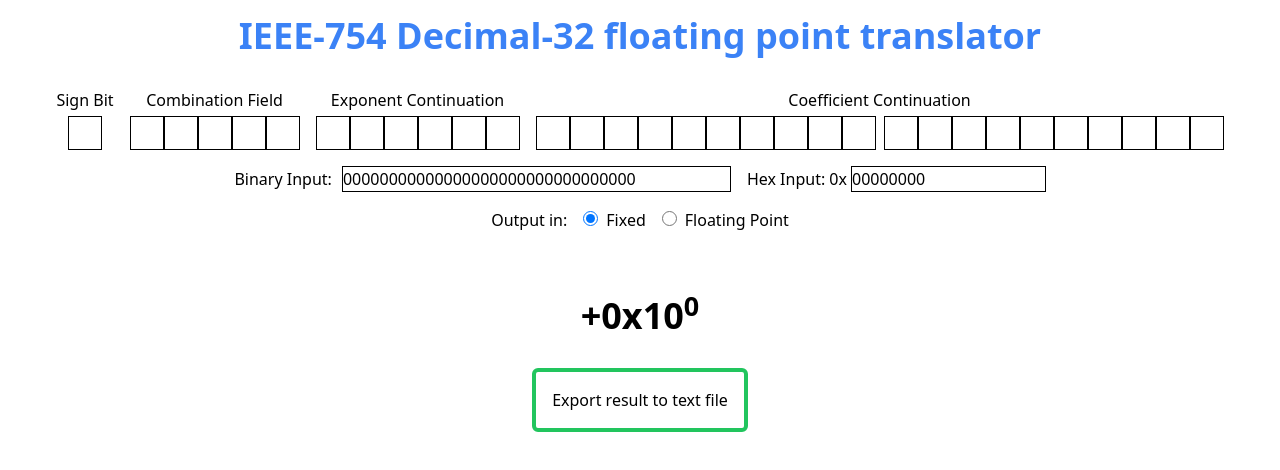
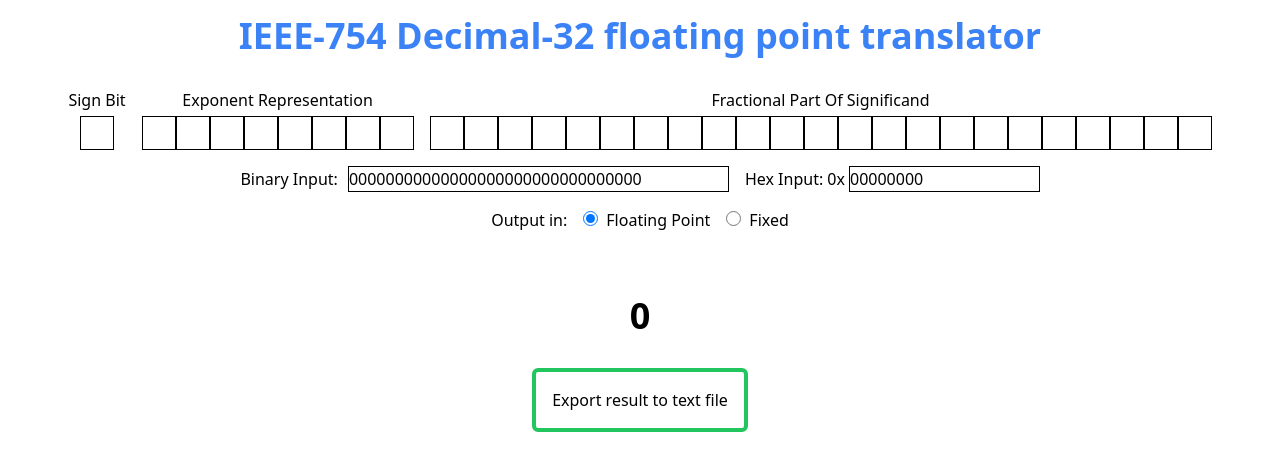
Before and after one commit to NobleTheNoble/CSARCH2_Group4, an Angular app: page / in a window 1280 px wide. Shown: the top 470 px of the page. Built offline with nearby package versions, Linux system fonts and the light colour scheme.

Commit message:
change to binary 32 fp translator

```diff
--- a/src/app/app.component.html
+++ b/src/app/app.component.html
@@ -10,29 +10,33 @@
 
 	<div class="flex gap-4">
 		Output in:
+		<span><input type="radio" name="output_type" value="floatingpoint" [(ngModel)]="output_type" class="mr-2">Floating Point</span>
 		<span><input type="radio" name="output_type" value="fixed" [(ngModel)]="output_type" class="mr-2">Fixed</span>
-		<span><input type="radio" name="output_type" value="floatingpoint" [(ngModel)]="output_type" class="mr-2">Floating Point</span>
+
 	</div>
 
 
 
-	<div class="flex gap-8" *ngIf="!flag_infinity && !flag_NaN">
-		<div *ngIf="output_type === 'fixed'" class="font-bold text-4xl mt-16">
-			<span>{{sign}}{{full_decimal_value1}}x10<sup>{{exponent1}}</sup></span>
+	<div class="flex gap-8">
+		<div *ngIf="output_type === 'floatingpoint'" class="font-bold text-4xl mt-16">
+			<span>{{floating_point_decimal_value}}</span>
 		</div>
 
-		<div *ngIf="output_type === 'floatingpoint'" class="font-bold text-4xl mt-16">
-			<span>{{sign}}{{full_decimal_value2}}x10<sup>{{exponent2}}</sup></span>
+		<div *ngIf="output_type === 'fixed'" class="font-bold text-4xl mt-16">
+			<span>{{fixed_decimal_value}}</span>
 		</div>
+
 	</div>
 
+	<!--
 	<div *ngIf="flag_NaN || flag_infinity" class="text-4xl mt-16 w-2/3">
 		<span *ngIf="flag_NaN">Combination field has a value of [1, 1, 1, 1, 1]: therefore the value is NaN</span>
 		<span *ngIf="flag_infinity">Combination field has a value of [1, 1, 1, 1, 0]: therefore the value is {{sign == "+" ? "Positive" : "Negative"}} Infinity</span>
 	</div>
+	-->
 
 	<div class="mt-8">
-		<button (click)="save_output()" class="p-4 border-4 rounded-md border-green-500">Export result to text file</button>
+		<button (click)="saveoutput()" class="p-4 border-4 rounded-md border-green-500">Export result to text file</button>
 	</div>
 
 
--- a/src/app/app.component.ts
+++ b/src/app/app.component.ts
@@ -1,181 +1,120 @@
 import { ThisReceiver } from '@angular/compiler';
 import { Component } from '@angular/core';
+import { count } from 'rxjs';
 
 @Component({
 	selector: 'app-root',
 	templateUrl: './app.component.html',
 	styleUrls: ['./app.component.css']
 })
+
 export class AppComponent {
   	title = 'group4arch2';
 	bits: number[] = []
 	errormessage = ""
+	output_type = "floatingpoint"
 
-	output_type = "fixed"
+	//er_indices = [1, 2, 3, 4, 5, 6, 7, 8]
+	//fp_indices = [9, 10, 11, 12, 13, 14, 15, 16, 17, 18, 19, 20, 21, 22, 23, 24, 25, 26, 27, 28, 29, 30, 31]
 
-	sign = '+'
-	most_significant_digit = "0"
-	decimalvalue1 = "000"
-	decimalvalue2 = "000"
-	exponent = "0"
+	flag = ""
+	sign = ""
+	_1f = ""
+	//output in floatingpoint...
+	exponent: any
+	decimal_value: number = 0
+	fixed_decimal_value: any = 0
+	floating_point_decimal_value : any = 0
 
-	full_decimal_value1 = 0
-	exponent1 = 0
-
-	flag_infinity = false
-	flag_NaN = false
-
-	full_decimal_value2 = 0
-	exponent2 = 0
+	mantissa: number = 0
 
 	setvalues(){
-		if (this.bits[1] && this.bits[2] && this.bits[3] && this.bits[4] && this.bits[5]){
-			this.flag_infinity = false
-			this.flag_NaN = true
+
+		if(parseInt(this.bits.slice(1, 9).join(''), 2) == 0 && parseInt(this.bits.slice(9, 32).join(''), 2) == 0){
+			this.flag = "zero"
+			this.fixed_decimal_value = 0
+			this.floating_point_decimal_value = 0
+			return
 		}
-		else if(this.bits[1] && this.bits[2] && this.bits[3] && this.bits[4]){
-			this.flag_NaN = false
-			this.flag_infinity = true
-			this.sign = !this.bits[0] ? "+" : "-"
-		}else{
 
-			this.flag_NaN = false
-			this.flag_infinity = false
+		// sNaN
+		if (parseInt(this.bits.slice(1, 9).join(''), 2) == 255 && this.bits[9] == 0 && this.bits[10] == 1 ){
+			this.flag = "sNaN"
+			this.sign = ""
+			this.fixed_decimal_value = "sNaN"
+			this.floating_point_decimal_value = "sNaN"
+			return
+		}
 
-			//get values as string
-			this.sign = !this.bits[0] ? "+" : "-"
-			this.set_most_significant_digit()
-			this.set_exponent()
-			this.decimalvalue1 = this.densely_packed_bcd_to_decimal(this.bits.slice(12, 22)).join('')
-			this.decimalvalue2 = this.densely_packed_bcd_to_decimal(this.bits.slice(22, 32)).join('')
+		// qNaN
+		if (parseInt(this.bits.slice(1, 9).join(''), 2) == 255 && this.bits[9] == 1){
+			this.flag = "qNaN"
+			this.sign = ""
+			this.fixed_decimal_value = "qNaN"
+			this.floating_point_decimal_value = "qNaN"
+			return
+		}
 
 
-			//first type
-			this.full_decimal_value1 = parseInt(this.most_significant_digit.concat(this.decimalvalue1.concat(this.decimalvalue2)))
-			this.exponent1 = parseInt(this.exponent)
+		//infinity test case
+		if (parseInt(this.bits.slice(1, 9).join(''), 2) == 255){
+			this.flag = "infinity"
+			this.fixed_decimal_value = this.bits[0] == 1 ? "-Infinity" : "+Infinity"
+			this.floating_point_decimal_value = this.bits[0] == 1 ? "-Infinity" : "+Infinity"
+			return
+		}
 
-			//second type
-			let dec_value_string = this.full_decimal_value1.toString()
-			console.log(dec_value_string)
-			dec_value_string = [...dec_value_string[0], ".", ...dec_value_string.slice(1)].join('')
-			console.log(dec_value_string)
-			this.full_decimal_value2 = parseFloat(dec_value_string)
-			this.exponent2 = Number(this.exponent1) + (this.full_decimal_value1.toString().length - 1)
+		this.flag = ""
 
-			while(this.full_decimal_value2 > 10){
-				this.full_decimal_value2 /= 10
-				this.exponent2++
-			}
+		this.exponent = (parseInt(this.bits.slice(1, 9).join(''), 2) - 127).toString(10)
+		this.decimal_value = 0
+
+		this.bits.slice(9,32).forEach((value, index) =>{
+			this.decimal_value += Math.pow(2, (index + 1) * -1) * value
+			//
+			//console.log(this.decimal_value, (index + 1) * -1, Math.pow(2, (index + 1) * -1))
+		})
+
+		this.mantissa = this.decimal_value
+
+		if (parseInt(this.bits.slice(1, 9).join(''), 2) == 0){
+			this.decimal_value = (this.decimal_value) * Math.pow(2, -126)
+		}else{
+			this.decimal_value = (1 + this.decimal_value) * Math.pow(2, this.exponent)
+		}
+		this.decimal_value = this.bits[0] == 1 ? this.decimal_value * -1 : this.decimal_value * 1
+		this.fixed_decimal_value = this.decimal_value
+		this.floating_point_decimal_value = this.decimal_value.toExponential()
+
+	}
+
+	saveoutput(){
 
 
-		}
-	}
+		let file_text: outputfile = {
+			"input" : {
+				"sign bit" : this.bits[0],
+				"exponent" : this.bits.slice(1, 9).join(''),
+				"mantissa" : this.bits.slice(9,32).join('')
+			},
 
-	set_exponent = () => {
-		let exp_bin = []
-
-		exp_bin = !this.bits[1] ? [this.bits[1],this.bits[2]] : [this.bits[3], this.bits[4]]
-		this.exponent = (parseInt(exp_bin.concat(this.bits.slice(6, 12)).join(''), 2) - 101).toString(10)
-	}
-
-	set_most_significant_digit = () => {
-		let msd_bin = []
-
-		if(!this.bits[1]){
-			msd_bin = [0, this.bits[3], this.bits[4], this.bits[5]]
-		}
-		else{
-			msd_bin = [1, 0, 0, this.bits[5]]
 		}
 
-		this.most_significant_digit = parseInt(msd_bin.join(''), 2).toString(10)
-	}
 
-	densely_packed_bcd_to_decimal = (bin: number[]) => {
-		return this.G(
-			bin[0],
-			bin[1],
-			bin[2],
-			bin[3],
-			bin[4],
-			bin[5],
-			bin[6],
-			bin[7],
-			bin[8],
-			bin[9],
-		)
-	}
 
-	G(a:number,b:number,c:number,d:number,e:number,f:number,g:number,h:number,i:number,j:number) {
-		if (!g) return [a*4+b*2+c,d*4+e*2+f,h*4+i*2+j];
-		else if (g && !h && !i) return [a*4+b*2+c,d*4+e*2+f,8+j];
-		else if (g &&!h &&i) return [a*4+b*2+c,8+f,d*4+e*2+j];
-		else if (g && h && !i) return [8+c,d*4+e*2+f,a*4+b*2+j];
-		else if (!d && !e && g && h && i) return [8+c,8+f,a*4+b*2+j];
-		else if (!d && e && g && h && i) return [8+c,a*4+b*2+f,8+j];
-		else if (d && !e && g && h && i) return [a*4+b*2+c,8+f,8+j];
-		else if (d && e && g && h && i) return [8+c,8+f,8+j];
-		return [0,0,0]
-	}
-
-	recieve_error(message: any){
-		this.errormessage = message
-	}
-
-	save_output(){
-		//https://stackoverflow.com/questions/19327749/javascript-blob-filename-without-link/19328891#19328891
-		let file_text!: object
-
-		let section1 = {
-			"sign bit" : this.bits[0].toString(),
-			"combination field" : this.bits.slice(1, 6).join(''),
-			"exponent continuation" : this.bits.slice(6, 12).join(''),
-			"coefficient continuation 1" : this.bits.slice(12, 22).join(''),
-			"coefficient continuation 2" : this.bits.slice(22, 32).join(''),
+		if (this.flag != ""){
+			file_text['flag'] = this.flag
+			file_text['value'] = this.fixed_decimal_value
+		}else{
+			file_text['conversions'] = {
+				"exponent in decimal (with -127)" : this.exponent,
+				"mantissa in decimal" : this.mantissa,
+				"fixed decimal value" :  this.fixed_decimal_value,
+				"floating point decimal value" : this.floating_point_decimal_value
+			}
 		}
 
-		if (this.flag_infinity){
-			let section2 = {
-				"is infinity" : this.flag_infinity,
-				"answer" : [this.bits[0] == 1 ? "negative" : "positive", "infinity"].join(' ')
-			}
 
-			file_text = {
-				"input" : section1,
-				"answer" : section2
-			}
-		}
-		else if(this.flag_NaN){
-			let section2 = {
-				"is NaN" : this.flag_NaN,
-				"answer" : "NaN"
-			}
-
-			file_text = {
-				"input" : section1,
-				"answer" : section2
-			}
-		}
-		else{
-			let section2 = {
-				"coefficient continuation 1 in decimal" : this.decimalvalue1,
-				"coefficient continuation 2 in decimal" : this.decimalvalue2,
-				"most significant digit" : this.most_significant_digit,
-				"exponent if using fixed notation" : this.exponent1.toString(),
-				"exponent if using floating point notation" : this.exponent2.toString()
-			}
-
-			let section3 = {
-				"answer in fixed notation" : [this.sign,this.full_decimal_value1,"x10^",this.exponent1].join(''),
-				"answer in floating point notation" : [this.sign,this.full_decimal_value2,"x10^",this.exponent2].join('')
-			}
-
-			file_text = {
-				"input" : section1,
-				"conversions" : section2,
-				"answer" : section3
-			}
-		}
 
 
 		let file = new Blob([JSON.stringify(file_text, null, 2)], {type : ".txt"})
@@ -192,6 +131,10 @@ export class AppComponent {
         }, 0);
 	}
 
+	recieve_error(message: any){
+		this.errormessage = message
+	}
+
 	constructor(){
 		this.bits = []
 		for(let i=0; i < 32; i++) this.bits.push(0)
@@ -202,3 +145,7 @@ export class AppComponent {
 
 	}
 }
+
+export interface outputfile{
+	[key: string] : any
+}
--- a/src/app/input/input.component.html
+++ b/src/app/input/input.component.html
@@ -9,39 +9,23 @@
         </div>
 
         <div class="flex flex-col items-center">
-            <p>Combination Field</p>
+            <p>Exponent Representation</p>
             <div class="flex mt-1">
-                <button *ngFor="let item of cf_indices; let i = index"
-                [ngStyle]="{'background-color': bits[cf_indices[i]] == 1 ? 'rgba(34, 197, 94)' : 'white'}"
-                (click)="bits[cf_indices[i]] = bits[cf_indices[i]] == 0 ? 1 : 0; update()">
-                </button>
-            </div>
-        </div>
-
-        <div class="flex flex-col items-center">
-            <p>Exponent Continuation</p>
-            <div class="flex mt-1">
-                <button *ngFor="let item of ec_indices; let i = index"
-                [ngStyle]="{'background-color': bits[ec_indices[i]] == 1 ? 'rgba(34, 197, 94)' : 'white'}"
-                (click)="bits[ec_indices[i]] = bits[ec_indices[i]] == 0 ? 1 : 0; update()">
+                <button *ngFor="let item of er_indices; let i = index"
+                [ngStyle]="{'background-color': bits[er_indices[i]] == 1 ? 'rgba(34, 197, 94)' : 'white'}"
+                (click)="bits[er_indices[i]] = bits[er_indices[i]] == 0 ? 1 : 0; update()">
                 </button>
             </div>
         </div>
 
 
         <div class="flex flex-col items-center">
-            <p>Coefficient Continuation</p>
+            <p>Fractional Part Of Significand</p>
             <div class="flex gap-1 mt-1">
                 <div class="flex">
-                    <button *ngFor="let item of cc_indices_1; let i = index"
-                    [ngStyle]="{'background-color': bits[cc_indices_1[i]] == 1 ? 'rgba(34, 197, 94)' : 'white'}"
-                    (click)="bits[cc_indices_1[i]] = bits[cc_indices_1[i]] == 0 ? 1 : 0; update()">
-                    </button>
-                </div>
-                <div class="flex ml-1">
-                    <button *ngFor="let item of cc_indices_2; let i = index"
-                    [ngStyle]="{'background-color': bits[cc_indices_2[i]] == 1 ? 'rgba(34, 197, 94)' : 'white'}"
-                    (click)="bits[cc_indices_2[i]] = bits[cc_indices_2[i]] == 0 ? 1 : 0; update()">
+                    <button *ngFor="let item of fp_indices; let i = index"
+                    [ngStyle]="{'background-color': bits[fp_indices[i]] == 1 ? 'rgba(34, 197, 94)' : 'white'}"
+                    (click)="bits[fp_indices[i]] = bits[fp_indices[i]] == 0 ? 1 : 0; update()">
                     </button>
                 </div>
             </div>
--- a/src/app/input/input.component.ts
+++ b/src/app/input/input.component.ts
@@ -11,10 +11,9 @@ export class InputComponent {
 	@Output() send_error = new EventEmitter()
 	@Output() calculate = new EventEmitter()
 
-	cf_indices = [1, 2, 3, 4, 5]
-	ec_indices = [6, 7, 8, 9, 10, 11]
-	cc_indices_1 = [12, 13, 14, 15, 16, 17, 18, 19, 20, 21]
-	cc_indices_2 = [22, 23, 24, 25, 26, 27, 28, 29, 30, 31]
+	er_indices = [1, 2, 3, 4, 5, 6, 7, 8]
+	fp_indices = [9, 10, 11, 12, 13, 14, 15, 16, 17, 18, 19, 20, 21, 22, 23, 24, 25, 26, 27, 28, 29, 30, 31]
+
 	regex_bin = "^[0-1]{32}$"
 	regex_hex = "^[0-9A-Fa-f]{8}$"
 
```
